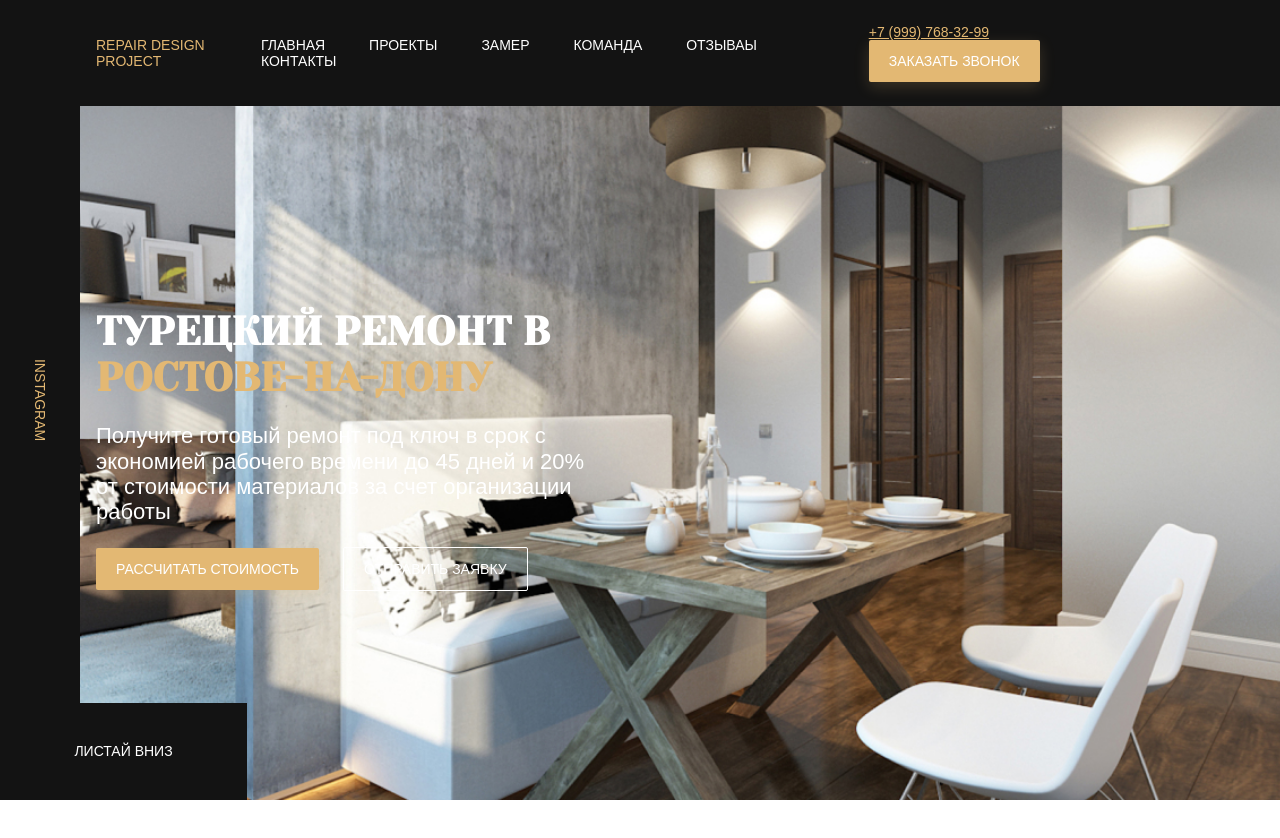
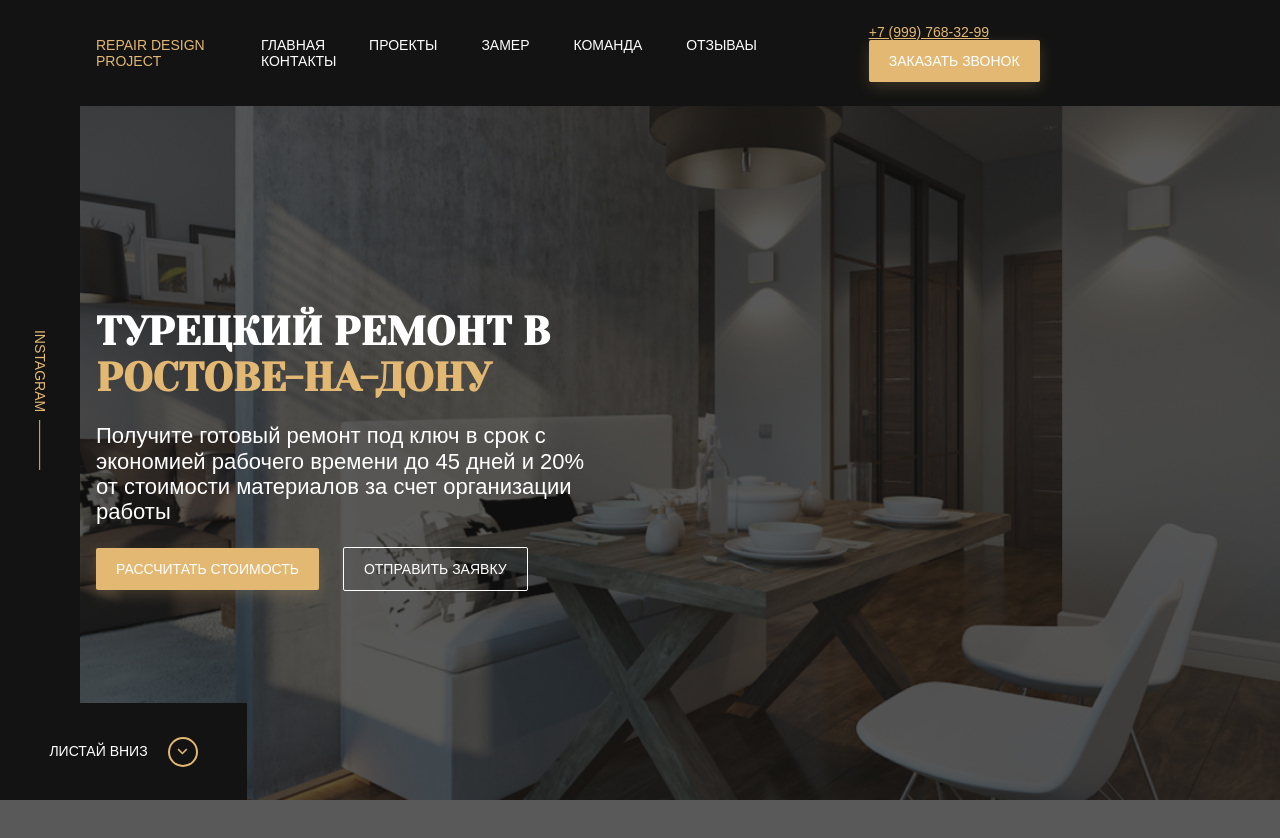
Before and after one commit to antocsan/HomeWork, a website built with webpack: page index.html in a window 1280 px wide. Before the commit the page ends 800 px from the top, so only its background shows below. Built offline with nearby package versions, Linux system fonts and the light colour scheme; files whose address does not match are found by name.

Commit message:
feat:add before and after elements

```diff
--- a/sass/templates/_hero.sass
+++ b/sass/templates/_hero.sass
@@ -8,6 +8,12 @@
     height: 100vh
     color: $light
     padding-top: 100px
+    &::before
+        content: ''
+        position: absolute
+        width: 100%
+        height: 100%
+        background-color: rgba($dark,0.7)
     &__instagram
         position: absolute
         left: 0
@@ -27,7 +33,16 @@
         color: $light
         text-transform: uppercase
         text-decoration: none
+        &::after
+            content: ''
+            background: url('../../img/arrow-down.svg') no-repeat center
+            width: 30px
+            height: 30px
+            border: 2px solid $primary
+            border-radius: 50%
+            margin-left: 20px
     &__content
+        position: relative
         max-width: 670px
     &__text
         font-size: 22px
@@ -52,7 +67,17 @@
     align-items: center
     background-color: $dark
     &__link
+        fsiz: 13px
+        display: flex
+        justify-content: center
+        align-items: center
         text-transform: uppercase
         color: $primary
         text-decoration: none
         transform: rotate(90deg)
+        &::after
+            content: ''
+            width: 50px
+            height: 1px
+            background-color: $primary
+            margin-left: 8px
```
Also changed, not shown: dist/css/style.min.css, img/arrow-down.svg (added), 1 other file.
